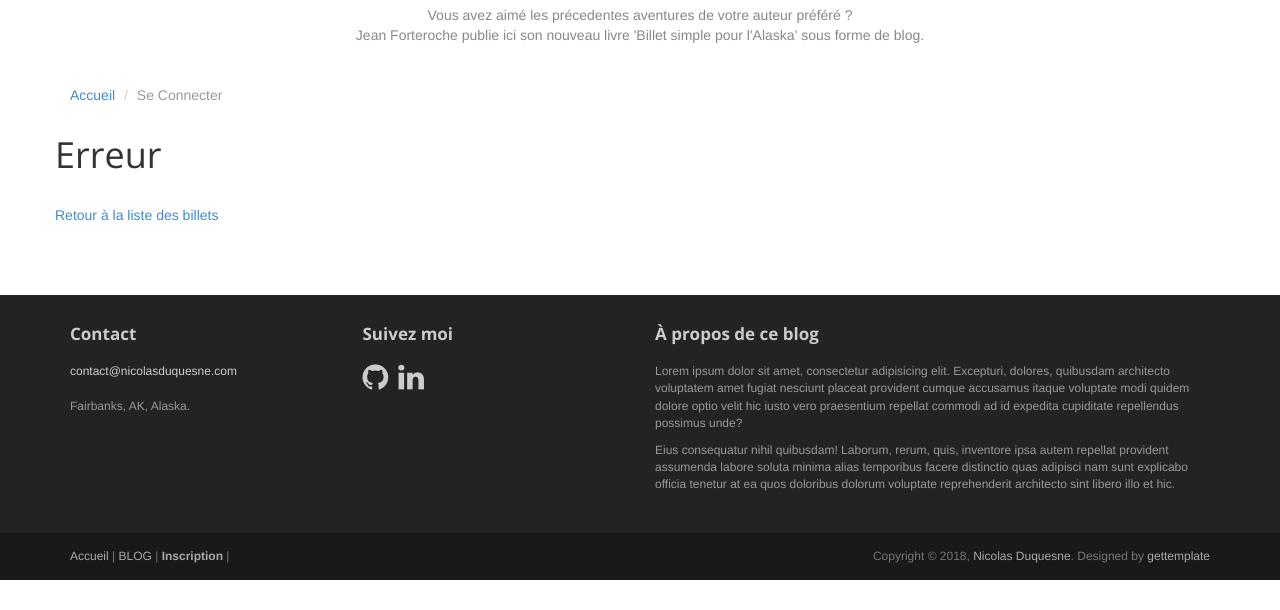
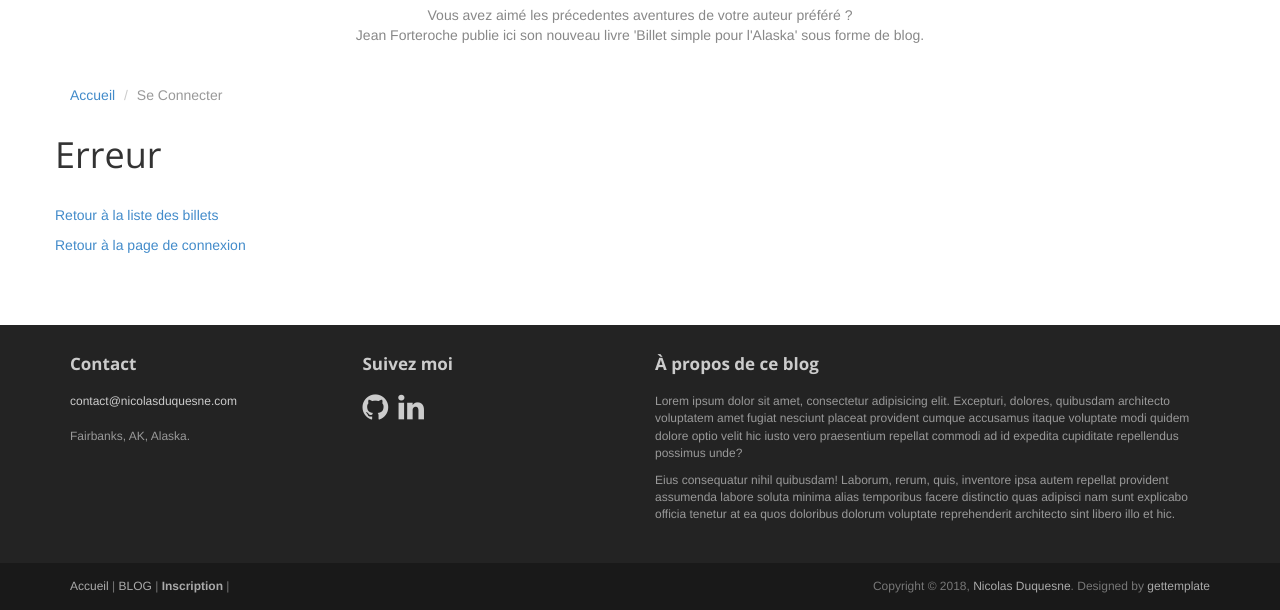
Before and after one commit to nicolasdugit/projets_OC-BlogEcrivain, a PHP site: template view/frontend/errorView.php in a window 1280 px wide. Shown: the part 628-1238 px from the top of the page. Before the commit the page ends 1208 px from the top, so only its background shows below. Run offline with PHP 8.4, Linux system fonts and the light colour scheme; the template is opened without the code that fills it, so the values that code supplies are empty; some libraries are stand-ins or nearby versions.

Commit message:
rajout lien vers page de connection sur la page d'erreur

```diff
--- a/view/frontend/errorView.php
+++ b/view/frontend/errorView.php
@@ -13,6 +13,7 @@
 			<h1>Erreur</h1>
 			<h2><?= $errorMessage ?> </h2>
 			<p><a href="index.php">Retour à la liste des billets</a></p>
+			<p><a href="index.php?action=connectionPage">Retour à la page de connexion</a></p>
          </div>
 </div>
 <?php $content = ob_get_clean(); ?>
```
